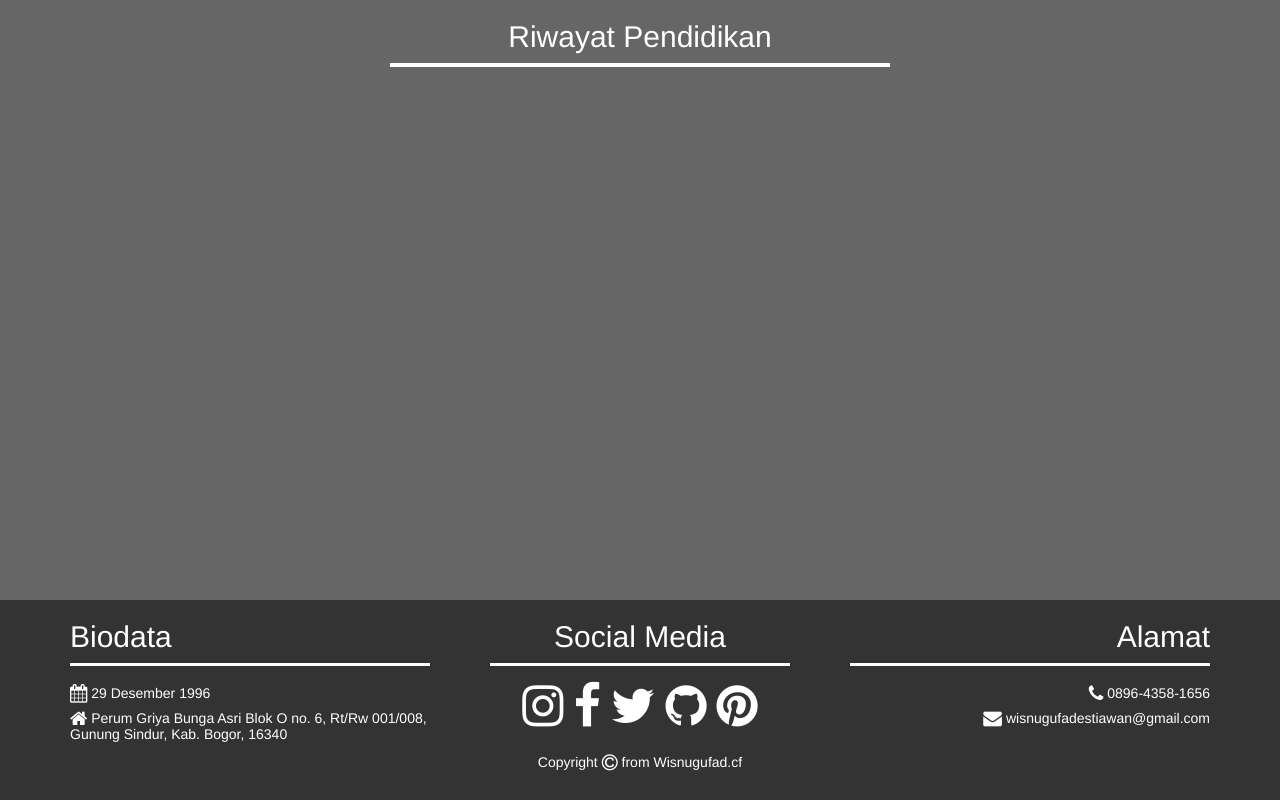
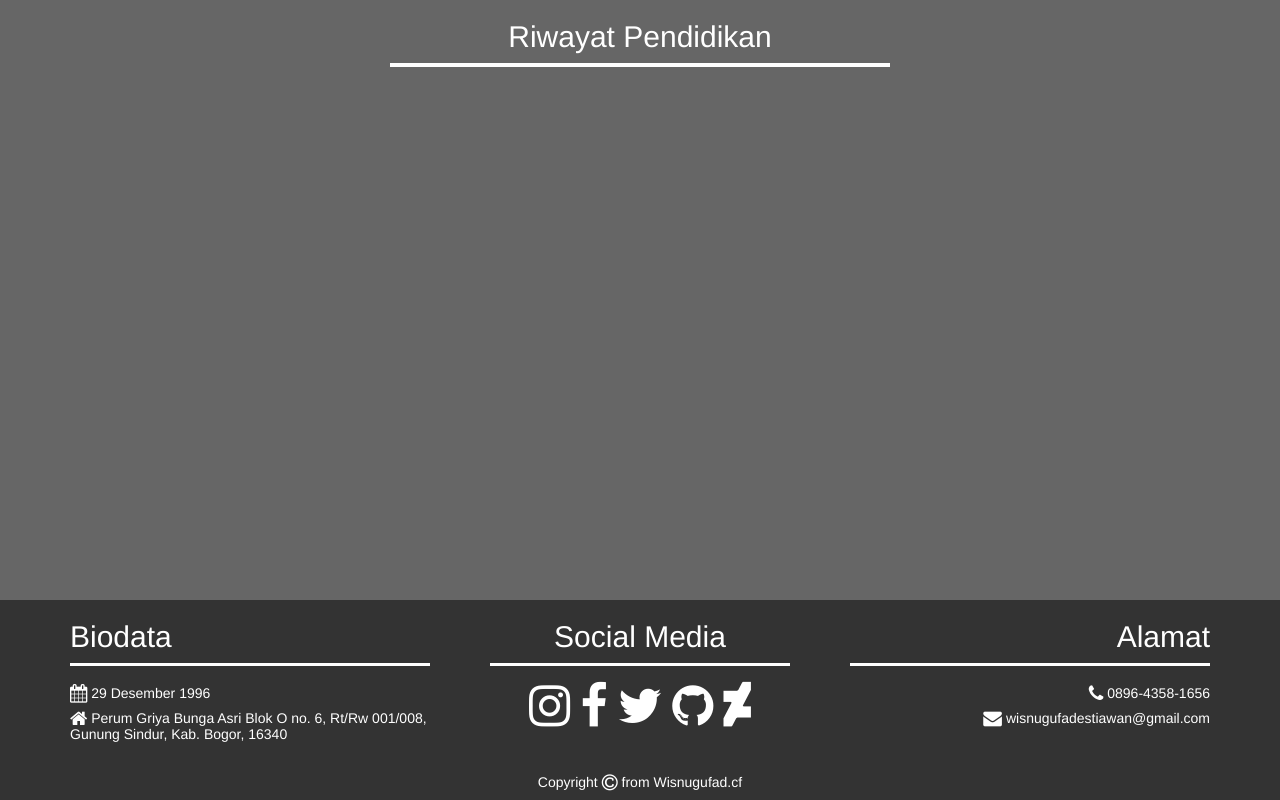
Before and after one commit to wisnugufad/portofolio, a plain HTML site: page index.html in a window 1280 px wide. Shown: the part 2360-3160 px from the top of the page. Drawn offline with Linux system fonts and the light colour scheme.

Commit message:
update link

```diff
--- a/index.html
+++ b/index.html
@@ -160,11 +160,11 @@
 				<h2>Social Media</h2>
 				<hr>
 				<h1>
-					<a href=""><span class="fa fa-instagram fa-lg"></span></a>
-					<a href=""><span class="fa fa-facebook fa-lg"></span></a>
-					<a href=""><span class="fa fa-twitter fa-lg"></span></a>
-					<a href=""><span class="fa fa-github fa-lg"></span></a>
-					<a href=""><span class="fa fa-pinterest fa-lg"></span></a>
+					<a href="https://www.instagram.com/wisnugufad/"><span class="fa fa-instagram fa-lg"></span></a>
+					<a href="https://www.facebook.com/wisnu.gufa.destiawan"><span class="fa fa-facebook fa-lg"></span></a>
+					<a href="https://twitter.com/wisnugufad"><span class="fa fa-twitter fa-lg"></span></a>
+					<a href="https://github.com/wisnugufad"><span class="fa fa-github fa-lg"></span></a>
+					<a href="https://www.deviantart.com/wisnugufad"><span class="fa fa-deviantart fa-lg"></span></a>
 				</h1>
 			</div>
 			<div class="col-md-4 text-right">
@@ -176,6 +176,7 @@
 		</div>
 	</div>
 	<div class="col-md-12 text-center">
+	<br>
 		Copyright <span class="fa fa-copyright fa-lg"></span>  from Wisnugufad.cf
 	</div>
 </footer>
```
